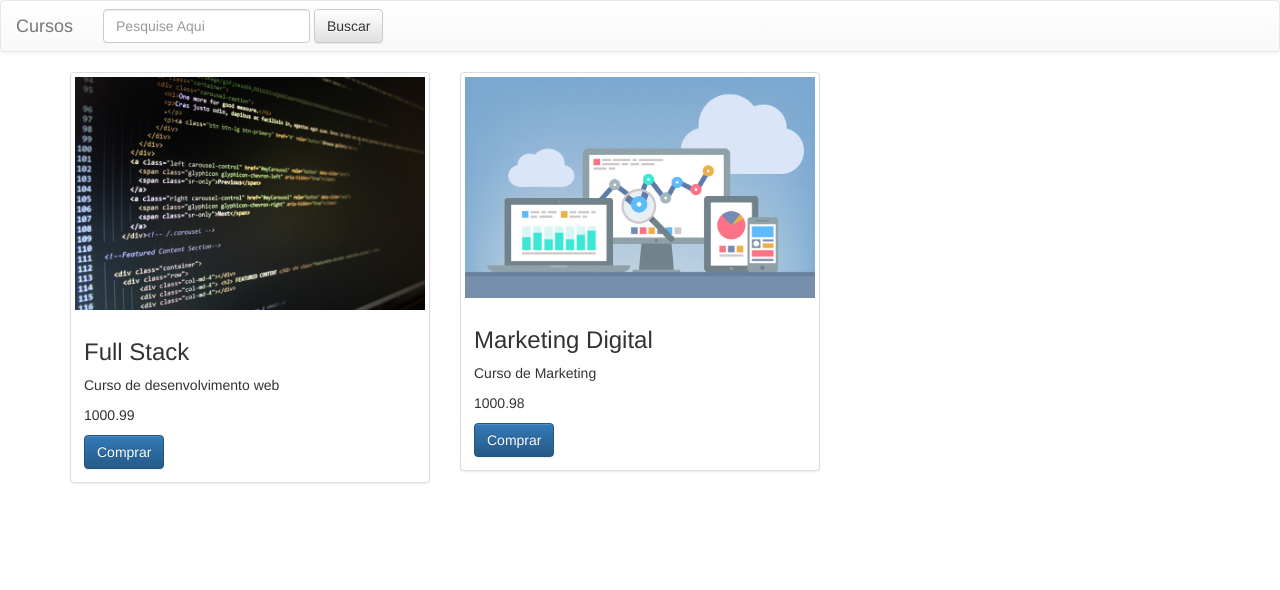
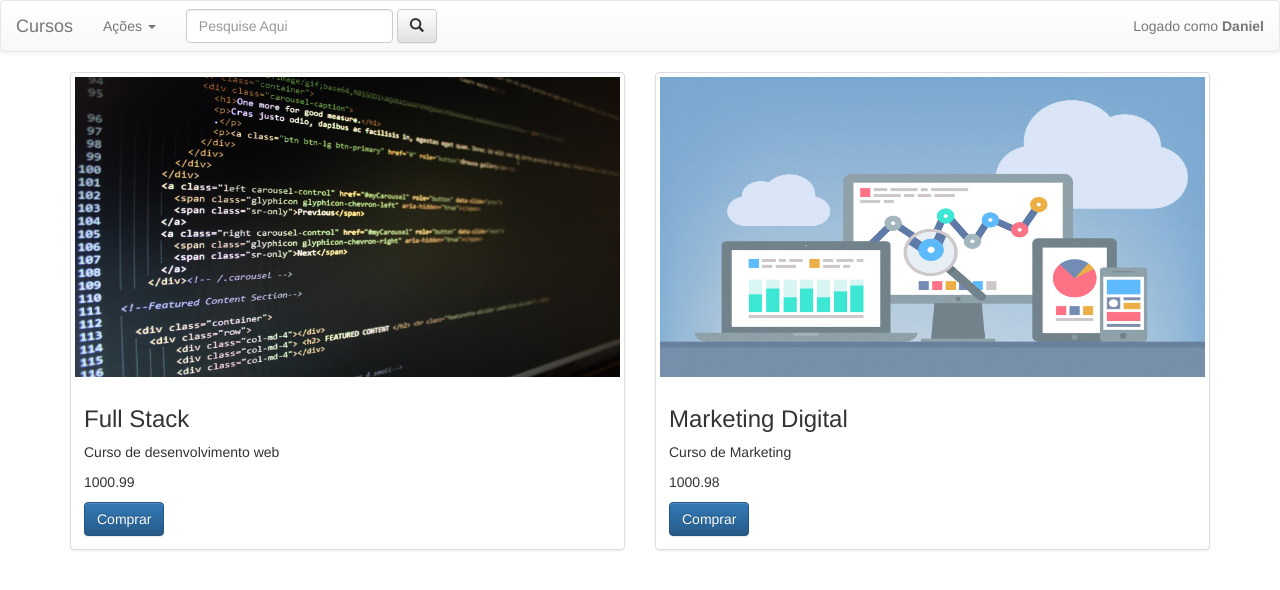
Before and after one commit to danielwcosta/Projeto-Cursos, a PHP site: page / in a window 1280 px wide. Shown: the top 590 px of the page. Run offline with PHP 8.4, Linux system fonts and the light colour scheme.

Commit message:
Adicionado funcionalidade de admin no menu.

```diff
--- a/assets/css/style.css
+++ b/assets/css/style.css
@@ -0,0 +1,4 @@
+.thumbnail a>img, .thumbnail>img {
+    height: 300px;
+    width: 600px;
+}
--- a/index.php
+++ b/index.php
@@ -9,25 +9,36 @@
     $valorCurso2 = 1000.98;
     $imagemCurso2 = "marketing.jpg";
 
+    $usuario = [
+        "Nome" => "Daniel",
+        "Email" => "teste@teste.com",
+        "Senha" => "123456",
+        "NivelAcesso" => mt_rand(0,1) //função q escolhe numero aleatorio (no caso entre 0 e 1)
+    ];
 
 ?>
 
 <!DOCTYPE html>
 <html lang="en">
+
 <head>
     <meta charset="UTF-8">
     <meta name="viewport" content="width=?, initial-scale=1.0">
     <meta http-equiv="X-UA-Compatible" content="ie=edge">
     <title>Document</title>
     <!-- Latest compiled and minified CSS -->
-<link rel="stylesheet" href="https://maxcdn.bootstrapcdn.com/bootstrap/3.3.7/css/bootstrap.min.css" integrity="sha384-BVYiiSIFeK1dGmJRAkycuHAHRg32OmUcww7on3RYdg4Va+PmSTsz/K68vbdEjh4u" crossorigin="anonymous">
+    <link rel="stylesheet" href="https://maxcdn.bootstrapcdn.com/bootstrap/3.3.7/css/bootstrap.min.css"
+        integrity="sha384-BVYiiSIFeK1dGmJRAkycuHAHRg32OmUcww7on3RYdg4Va+PmSTsz/K68vbdEjh4u" crossorigin="anonymous">
 
     <!-- Optional theme -->
-<link rel="stylesheet" href="https://maxcdn.bootstrapcdn.com/bootstrap/3.3.7/css/bootstrap-theme.min.css" integrity="sha384-rHyoN1iRsVXV4nD0JutlnGaslCJuC7uwjduW9SVrLvRYooPp2bWYgmgJQIXwl/Sp" crossorigin="anonymous">
+    <link rel="stylesheet" href="https://maxcdn.bootstrapcdn.com/bootstrap/3.3.7/css/bootstrap-theme.min.css"
+        integrity="sha384-rHyoN1iRsVXV4nD0JutlnGaslCJuC7uwjduW9SVrLvRYooPp2bWYgmgJQIXwl/Sp" crossorigin="anonymous">
 
     <!-- Latest compiled and minified JavaScript -->
-<script src="https://maxcdn.bootstrapcdn.com/bootstrap/3.3.7/js/bootstrap.min.js" integrity="sha384-Tc5IQib027qvyjSMfHjOMaLkfuWVxZxUPnCJA7l2mCWNIpG9mGCD8wGNIcPD7Txa" crossorigin="anonymous"></script>
+
+    <link rel="stylesheet" href="assets\css\style.css">
 </head>
+
 <body>
     <nav class="navbar navbar-default">
         <div class="container-fluid">
@@ -36,18 +47,45 @@
                     <span>Cursos</span>
                 </a>
             </div>
+
+            <div class="collapse navbar-collapse" id="bs-example-navbar-collapse-1">
+                <?php if ($usuario["NivelAcesso"] == 1) :?>
+                <ul class="nav navbar-nav">
+
+                    <li class="dropdown">
+                        <a href="#" class="dropdown-toggle" data-toggle="dropdown" role="button" aria-haspopup="true"
+                            aria-expanded="false">Ações <span class="caret"></span></a>
+                        <ul class="dropdown-menu">
+                            <li><a href="#">Adicionar Produto</a></li>
+                            <li><a href="#">Editar Produto</a></li>
+
+                        </ul>
+                    </li>
+                </ul>
+
+                <?php endif; ?>
+
+
                 <form class="navbar-form navbar-left" role="search">
                     <div class="form-group">
                         <input type="text" class="form-control" placeholder="Pesquise Aqui">
                     </div>
-            <button type="submit" class="btn btn-default">Buscar</button>
+                    <button type="submit" class="btn btn-default"><span class="glyphicon glyphicon-search" aria-hidden="true"></span></button>
                 </form>
+                <p class="navbar-text navbar-right">
+                    Logado como
+                    <strong>
+                        <a href="#" class="navbar-link"><?php echo $usuario["Nome"]; ?></a>
+                    </strong>
+                </p>
+            </div>
+
         </div>
     </nav>
 
     <div class="container">
         <div class="row">
-                <div class="col-sm-6 col-md-4">
+            <div class="col-sm-6 col-md-6">
                 <div class="thumbnail">
                     <img src="<?php echo"assets/img/$imagemCurso1"; ?>" alt="<?php echo "Foto curso $nomeCurso1" ?>">
                     <div class="caption">
@@ -58,7 +96,7 @@
                     </div>
                 </div>
             </div>
-                <div class="col-sm-6 col-md-4">
+            <div class="col-sm-6 col-md-6">
                 <div class="thumbnail">
                     <img src="<?php echo"assets/img/$imagemCurso2"; ?>" alt="<?php echo "Foto curso $nomeCurso2" ?>">
                     <div class="caption">
@@ -71,5 +109,10 @@
             </div>
         </div>
     </div>
+    <script src="https://cdnjs.cloudflare.com/ajax/libs/jquery/3.3.1/jquery.min.js"></script>
+    <script src="https://maxcdn.bootstrapcdn.com/bootstrap/3.3.7/js/bootstrap.min.js"
+        integrity="sha384-Tc5IQib027qvyjSMfHjOMaLkfuWVxZxUPnCJA7l2mCWNIpG9mGCD8wGNIcPD7Txa"
+        crossorigin="anonymous"></script>
 </body>
+
 </html>
```
Lines whose indentation alone changed are shown as unchanged.
